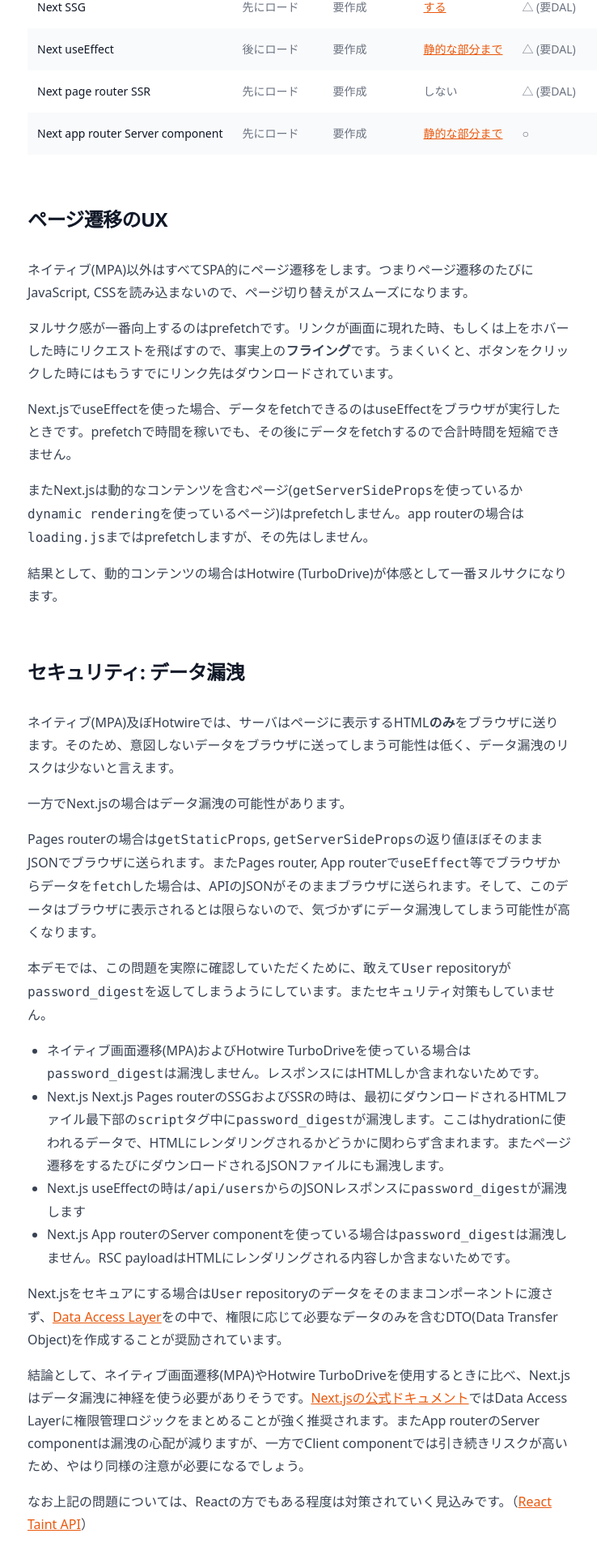
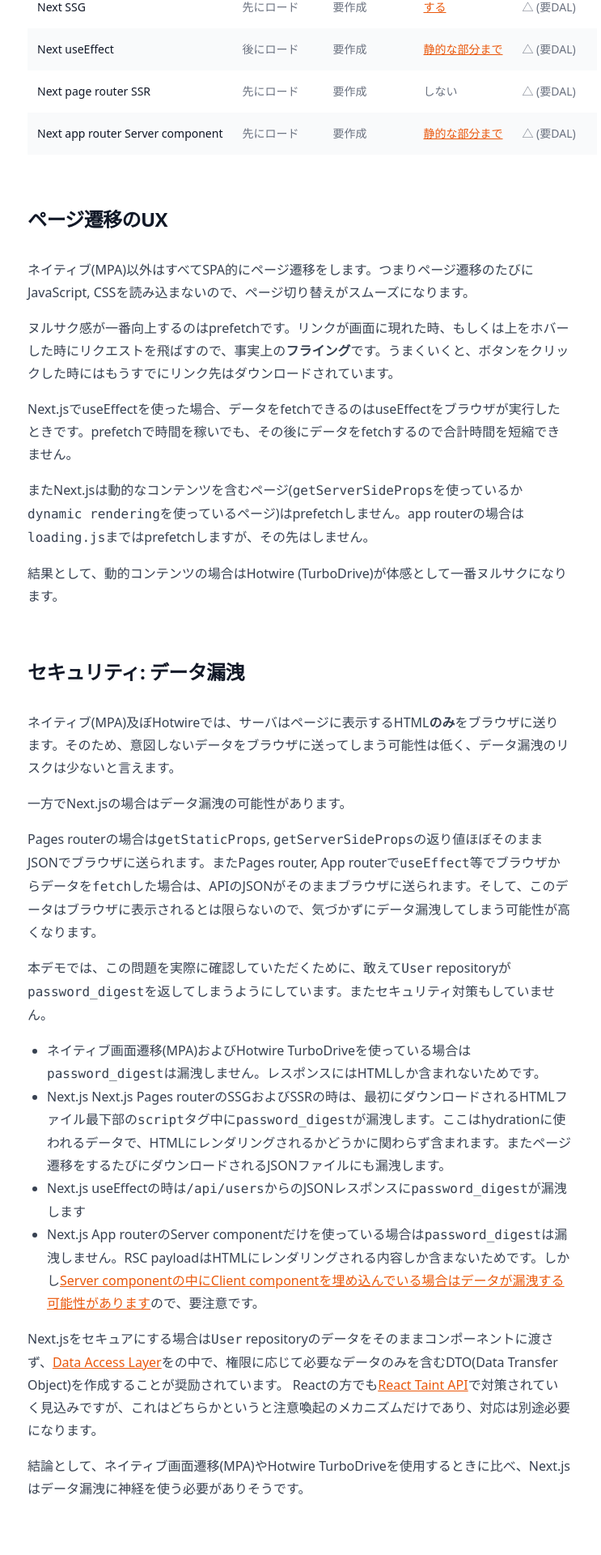
Before and after one commit to naofumi/hotwire_and_next, a Next.js app: page /commentaries/page_transitions in a window 1280 px wide. Shown: the part 538-2458 px from the top of the page at 81% size, without its empty margins (270-1013 px from the left). Built offline with nearby package versions, Linux system fonts and the light colour scheme; grey boxes are pictures that could not be loaded.

Commit message:
Fix documents

```diff
--- a/pages/commentaries/page_transitions.tsx
+++ b/pages/commentaries/page_transitions.tsx
@@ -168,7 +168,7 @@ export default function PageTransitions() {
                           href="https://nextjs.org/docs/app/building-your-application/routing/linking-and-navigating#2-prefetching">静的な部分まで</StyledLink>
                       </td>
                       <td className="whitespace-nowrap px-3 py-4 text-sm text-gray-500">
-                        ○
+                        △ (要DAL)
                       </td>
                       <td className="whitespace-nowrap px-3 py-4 text-sm text-gray-500">
                         dynamic componentを使った場合はloading.jsのところまでprefetch
@@ -226,8 +226,8 @@ export default function PageTransitions() {
                 useEffectの時は<code>/api/users</code>からのJSONレスポンスに<code>password_digest</code>が漏洩します
               </li>
               <li className="list-item">Next.js
-                App routerのServer componentを使っている場合は<code>password_digest</code>は漏洩しません。RSC
-                payloadはHTMLにレンダリングされる内容しか含まないためです。
+                App routerのServer componentだけを使っている場合は<code>password_digest</code>は漏洩しません。RSC
+                payloadはHTMLにレンダリングされる内容しか含まないためです。しかし<StyledLink href="https://zenn.dev/moozaru/articles/d270bbc476758e">Server componentの中にClient componentを埋め込んでいる場合はデータが漏洩する可能性があります</StyledLink>ので、要注意です。
               </li>
             </ul>
             <p className="mt-4">
@@ -236,19 +236,16 @@ export default function PageTransitions() {
               Access
               Layer</StyledLink>をの中で、権限に応じて必要なデータのみを含むDTO(Data
               Transfer Object)を作成することが奨励されています。
+              Reactの方でも<StyledLink
+              href="https://nextjs.org/docs/app/building-your-application/data-fetching/patterns#preventing-sensitive-data-from-being-exposed-to-the-client">React
+              Taint API</StyledLink>で対策されていく見込みですが、これはどちらかというと注意喚起のメカニズムだけであり、対応は別途必要になります。
             </p>
             <p className="mt-4">
-              結論として、ネイティブ画面遷移(MPA)やHotwire TurboDriveを使用するときに比べ、Next.jsはデータ漏洩に神経を使う必要がありそうです。<StyledLink
-              href="https://nextjs.org/blog/security-nextjs-server-components-actions#data-access-layer">Next.jsの公式ドキュメント</StyledLink>ではData
-              Access Layerに権限管理ロジックをまとめることが強く推奨されます。またApp routerのServer
-              componentは漏洩の心配が減りますが、一方でClient componentでは引き続きリスクが高いため、やはり同様の注意が必要になるでしょう。
-            </p>
-            <p className="mt-4">
-              なお上記の問題については、Reactの方でもある程度は対策されていく見込みです。（<StyledLink href="https://nextjs.org/docs/app/building-your-application/data-fetching/patterns#preventing-sensitive-data-from-being-exposed-to-the-client">React Taint API</StyledLink>）
+              結論として、ネイティブ画面遷移(MPA)やHotwire TurboDriveを使用するときに比べ、Next.jsはデータ漏洩に神経を使う必要がありそうです。
             </p>
             <div className="mt-6">
               <div className="mx-auto w-[560px]">
-            <iframe width="560" height="315" src="https://www.youtube.com/embed/LxLhCviX8iQ?si=wjTL03S_bw7k25OF"
+                <iframe width="560" height="315" src="https://www.youtube.com/embed/LxLhCviX8iQ?si=wjTL03S_bw7k25OF"
                     title="YouTube video player" frameBorder="0"
                     allow="accelerometer; autoplay; clipboard-write; encrypted-media; gyroscope; picture-in-picture; web-share"
                     referrerPolicy="strict-origin-when-cross-origin" allowFullScreen></iframe>
```
Also changed, not shown: 1 other file (tests, documents, lock files or other folders).
